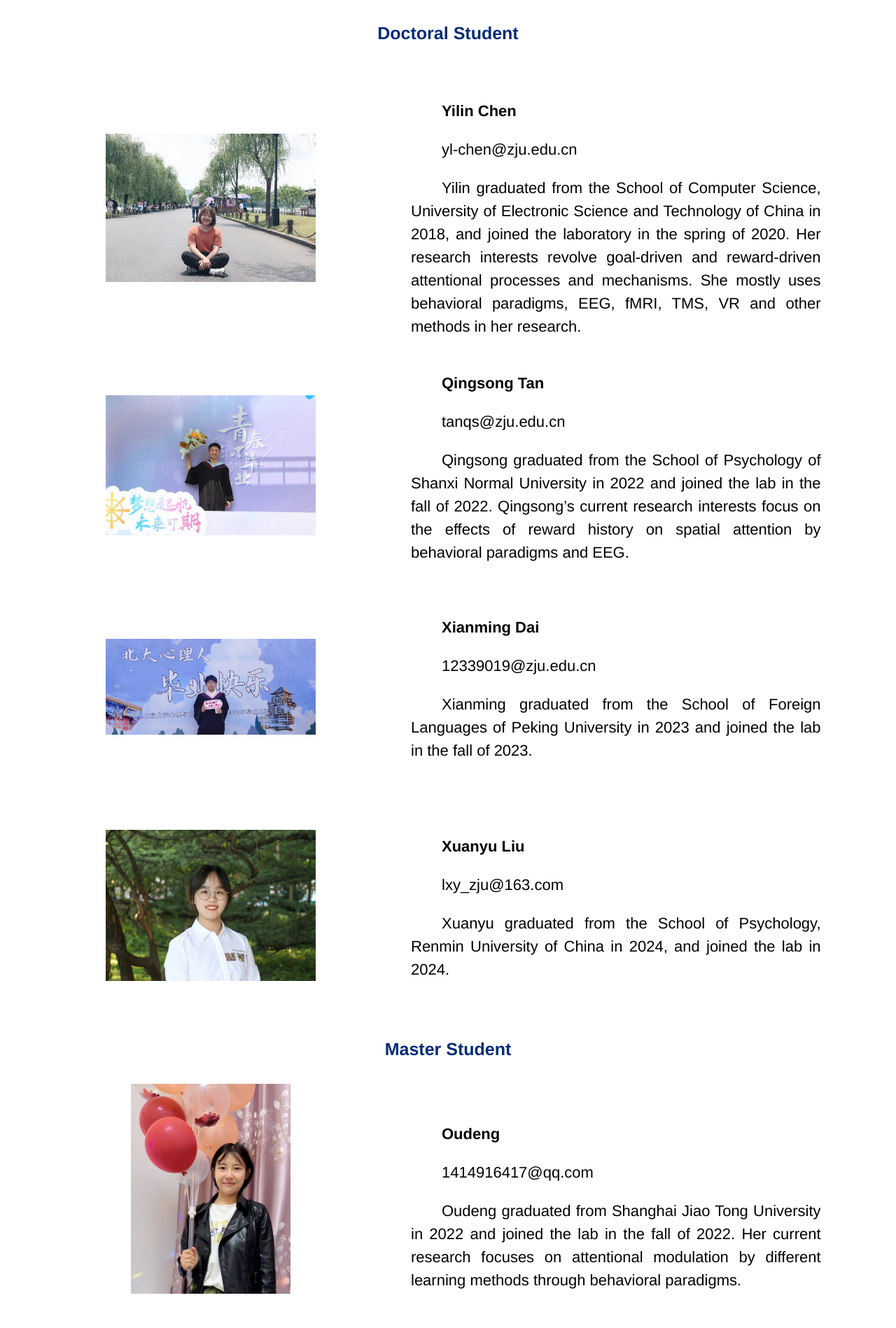
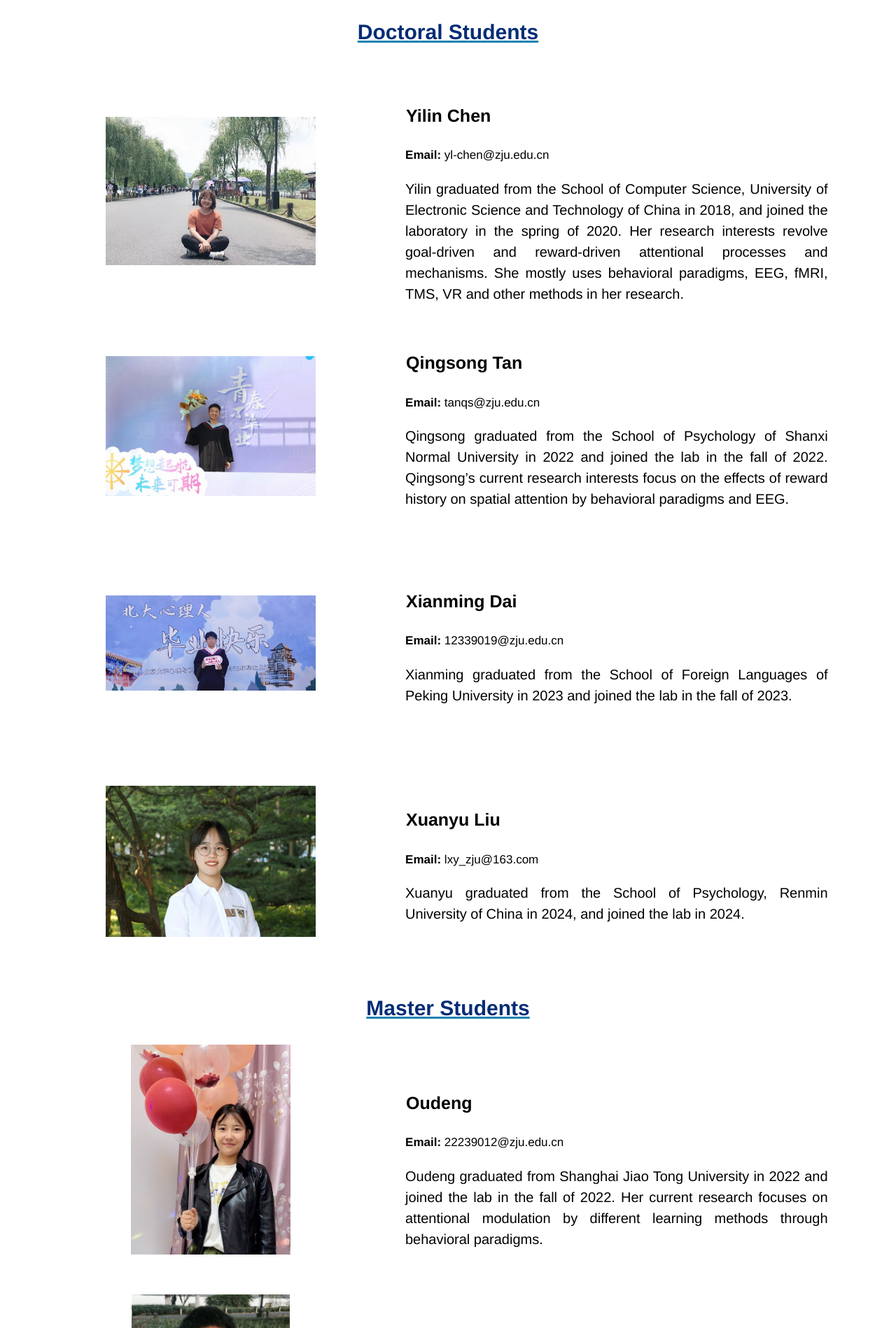
Before and after one commit to oudengjia/LAB, a PHP site: page /people.html in a window 1280 px wide. Shown: the part 961-2859 px from the top of the page at 70% size. Run offline with PHP 8.4, Linux system fonts and the light colour scheme.

Commit message:
修改文字

```diff
--- a/gallery.html
+++ b/gallery.html
@@ -59,7 +59,5 @@
                 </tr>
               </div>
               </table>
-
-
   </body>
 </html>
--- a/index.html
+++ b/index.html
@@ -85,9 +85,9 @@
         </tr>
         <tr >
             <td >
-              <div style="font-size: 23px;text-indent: 7em;"> &#9993; <b>E-mail</b></div> <div class='disress'> gongmy426@zju.edu.cn</div><br>
-              <div style="font-size: 23px;text-indent: 7em;"> &#9742; <b>Tel</b></div><div class='disress'> N/A</div><br>
-              <div style="font-size: 23px;text-indent: 7em;">&#128205; <b>Address</b></div><div class='disress'>Department of Psychology and Behavioral Sciences, Zijingang Campus, Zhejiang University, China </div><br>
+              <div style="font-size: 20px;text-indent: 7em;"> &#9993; <b>Email</b></div> <div class='disress'> gongmy426@zju.edu.cn</div><br>
+              <div style="font-size: 20px;text-indent: 7em;"> &#9742; <b>Tel</b></div><div class='disress'> N/A</div><br>
+              <div style="font-size: 20px;text-indent: 7em;">&#128205; <b>Address</b></div><div class='disress'>Department of Psychology and Behavioral Sciences, Zijingang Campus, Zhejiang University, China </div><br>
             </td>
         </tr>
         <tr>
--- a/main.css
+++ b/main.css
@@ -68,7 +68,7 @@ div.h1{
 }
 
 div.h2{
-    font-size: 25px;
+    font-size: 30px;
     text-align: left;
     text-indent:4em;
 }
@@ -79,7 +79,7 @@ div.h3{
     text-indent:0em;
 }
 div.h4{
-  font-size: 24px;
+  font-size: 20px;
   text-align: justify;
   text-indent:2em;
 }
@@ -88,14 +88,14 @@ div.h4{
 div.intro{
     text-align: justify;
     text-indent:2em;
-    font-size: 23px;
+    font-size: 20px;
     padding-left: 3em;
 }
 
 div.name{
     text-align: center;
     text-indent:2em;
-    font-size: 23px;
+    font-size: 25px;
     font-weight: bold;
     padding-left: 1em;
 }
@@ -118,8 +118,8 @@ img.Loc{
 }
 
 div.disress{
-  font-size: 20px;
-  text-indent: 8em;
+  font-size: 17px;
+  text-indent: 10em;
   line-height: 1.5;
   text-align: justify;
 }
@@ -150,11 +150,10 @@ div.h2{
 }
 
 div.peopletitle{
-  font-size: 25px;
+  font-size: 30px;
   text-align: center;
   font-weight: bold;
   color: hsl(219, 93%, 24%);
-
 }
 ul.people{
   padding: 0;
@@ -181,13 +180,34 @@ p.alumni{
 
 
 div.peoplecontent{
-  font-size: 22px;
+  font-size: 25px;
   text-align: justify;
   padding-left:5em;
   padding-right:5em
-  text-indent: 2em;
+  text-indent: 0em;
   line-height: 1.5em;
-  margin-left:1em;
+  margin-left:0em;
+  margin-right:5em
+}
+div.peopleEmail{
+  font-size: 17px;
+  text-align: justify;
+  padding-left:5em;
+  padding-right:5em
+  text-indent: 0m;
+  line-height: 1.5em;
+  margin-left:2.3em;
+  margin-right:5em
+}
+
+div.peoplesubcontent{
+  font-size: 20px;
+  text-align: justify;
+  padding-left:5em;
+  padding-right:5em
+  text-indent: 0em;
+  line-height: 1.5em;
+  margin-left:1.2em;
   margin-right:5em
 }
 
@@ -231,16 +251,17 @@ p.pubsubtitle{
     text-align: center;
     font-weight: bold;
     font-size: x-large;
+    font-size: 30px;
 }
 ol.ref{
     margin-left: 7em;
-    font-size: 22px;
+    font-size: 20px;
     margin-right:7em;
 }
 
 ul.ref{
   margin-left: 6em;
-  font-size: 22px;
+  font-size: 20px;
   margin-right:6em;
 }
 
--- a/materials.html
+++ b/materials.html
@@ -114,8 +114,10 @@ password();
                         <p>
                           <li>The manuscript of this website <a href="./materials/网站设置手册.docx">[doc]</a></li>
                         </p>
+                        <p>
+                          <li>The manuscript of server <a href="./materials/manual服务器使用.pdf">[pdf]</a></li>
+                        </p>
                      </div>
-
        </table>
     </div>
     </html>
--- a/news.html
+++ b/news.html
@@ -48,8 +48,9 @@
                 </div>
               -->
        </table>
+
+
        <ul class='ref'>
-
         <p style="font-size: 25px; text-indent: 0px ;color:  hsl(219, 93%, 24%); " > <b>Academic exchange</b></p>
        <li><p>Tan, Q., Gong, M.(2024). Reward history modulates attention based on spatial relationship. The 2024 Academic Annual Meeting of the General and Experimental Psychology Professional Committee of the Chinese Psychological Society, Lanzhou, Gansu</p></li>
        <li><p>Jia, O., Gong, M.(2023). The impact of search mode on reward-driven attentional effects. The 2023 Zhejiang Psychology Academic Conference, Huzhou, Zhejiang</p></li>
--- a/people.html
+++ b/people.html
@@ -33,30 +33,34 @@
       <!--Main part---->
       <!------------------------->
       <div class="peopletitle">
-          <p>Lab Director</p>
+        <span style="text-decoration: underline solid hsl(199, 74%, 40%)"><p>Lab Director</p></span>
       </div>
-
-      <table style="width: 90%; margin: 30px 140px;" border="0">
+      <table style="width: 90%; margin: 20px 140px;" border="0">
           <tr>
           <td align="left">
                <img class='peopleimg' src='./img/people/MengyuanGong.png'>
           </td>
-          <td>
+          <td >
                <br>
                <div class="peoplecontent">
-                <p style="text-indent: 2em"><b>Mengyuan Gong</b><br></p>
-                  <p style="text-indent: 2em"> gongmy426@zju.edu.cn<br></p>
-                  <p style="text-indent: 2em"> Dr. Mengyuan Gong is an Assistant Professor at the Zhejiang University in the Department of Psychology and Behavioral Sciences. She obtained her PhD in Cognitive Neuroscience from Peking University studing the role of value learning in modulating attention and working memory.</p>
+                <p style="text-indent: 0em"><b>Mengyuan Gong</b><br></p>
+                </div>
+                <div class="peopleEmail">
+                  <p style="text-indent: 0em"> <b>Email:</b> gongmy426@zju.edu.cn<br></p>
+                </div>
+                  <div class="peoplesubcontent">
+                  <p style="text-indent: 0em"> Dr. Mengyuan Gong is an Assistant Professor at the Zhejiang University in the Department of Psychology and Behavioral Sciences. She obtained her PhD in Cognitive Neuroscience from Peking University studing the role of value learning in modulating attention and working memory.</p>
+                </div>
         </td>
       </div>
       </tr>
     </table>
 
       <div class="peopletitle">
-        <p>Doctoral Student</p>
+        <span style="text-decoration: underline solid hsl(199, 74%, 40%)"><p>Doctoral Students</p></span>
      </div>
           <!-- Lab People -->
-              <table style="width: 90%; margin: 30px 140px;" border="0">
+              <table style="width: 90%; margin: 20px 140px;" border="0">
               <div style="font-size: 30px; text-align: center;">
 
                 <tr>
@@ -66,11 +70,16 @@
                   <td align="center">
                     <br>
                     <div class="peoplecontent">
-                      <p style="text-indent: 2em"><b>Yilin Chen</b><br></p>
-                    <!--<div class="indent">--><p style="text-indent: 2em">yl-chen@zju.edu.cn<!--</div>--><br></p>
-                    <!--<div class="indent">--><p style="text-indent: 2em">Yilin graduated from the School of Computer Science, University of Electronic Science and Technology of China in 2018, and joined the laboratory in the spring of 2020. Her research interests revolve goal-driven and reward-driven attentional processes and mechanisms. She  mostly uses behavioral paradigms, EEG, fMRI, TMS, VR and other methods in her research.
+                      <p style="text-indent: 0em"><b>Yilin Chen</b><br></p>
+                    </div>
+                    <div class="peopleEmail">
+                      <p style="text-indent: 0em"><b>Email:</b> yl-chen@zju.edu.cn<!--</div>--><br></p>
+                    </div>
+                    <div class="peoplesubcontent">
+                    <!--<div class="indent">-->
+                    <!--<div class="indent">--><p style="text-indent: 0em">Yilin graduated from the School of Computer Science, University of Electronic Science and Technology of China in 2018, and joined the laboratory in the spring of 2020. Her research interests revolve goal-driven and reward-driven attentional processes and mechanisms. She  mostly uses behavioral paradigms, EEG, fMRI, TMS, VR and other methods in her research.
                     </p>
-                    </div>
+                  </div>
                   </td>
                 </tr>
 
@@ -80,9 +89,13 @@
                   </td>
                   <td align="center">
                     <div class="peoplecontent">
-                      <p style="text-indent: 2em"><b>Qingsong Tan</b><br></p>
-                        <p style="text-indent: 2em">tanqs@zju.edu.cn<br></p>
-                          <p style="text-indent: 2em">Qingsong graduated from the School of Psychology of Shanxi Normal University in 2022 and joined the lab in the fall of 2022. Qingsong’s current research interests focus on the effects of reward history on spatial attention by behavioral paradigms and EEG.
+                      <p style="text-indent: 0em"><b>Qingsong Tan</b><br></p>
+                    </div>
+                      <div class="peopleEmail">
+                        <p style="text-indent: 0em"><b>Email:</b> tanqs@zju.edu.cn<br></p>
+                      </div>
+                      <div class="peoplesubcontent">
+                          <p style="text-indent: 0em">Qingsong graduated from the School of Psychology of Shanxi Normal University in 2022 and joined the lab in the fall of 2022. Qingsong’s current research interests focus on the effects of reward history on spatial attention by behavioral paradigms and EEG.
                           </p> </div>
                   </td>
                 </tr>
@@ -93,9 +106,13 @@
                   </td>
                   <td align="center">
                     <div class="peoplecontent">
-                      <p style="text-indent: 2em"><b>Xianming Dai</b><br></p>
-                      <p style="text-indent: 2em">12339019@zju.edu.cn<br></p>
-                      <p style="text-indent: 2em">Xianming graduated from the School of Foreign Languages of Peking University in 2023 and joined the lab in the fall of 2023.
+                      <p style="text-indent: 0em"><b>Xianming Dai</b><br></p>
+                    </div>
+                      <div class="peopleEmail">
+                      <p style="text-indent: 0em"><b>Email:</b> 12339019@zju.edu.cn<br></p>
+                    </div>
+                    <div class="peoplesubcontent">
+                      <p style="text-indent: 0em">Xianming graduated from the School of Foreign Languages of Peking University in 2023 and joined the lab in the fall of 2023.
                     </p></div>
                   </td>
                 <tr>
@@ -106,9 +123,13 @@
                  </td>
                  <td align="center">
                   <div class="peoplecontent">
-                    <p style="text-indent: 2em"><b>Xuanyu Liu</b><br></p>
-                    <p style="text-indent: 2em">lxy_zju@163.com<br></p>
-                      <p style="text-indent: 2em">Xuanyu graduated from the School of Psychology, Renmin University of China in 2024, and joined the lab in 2024.
+                    <p style="text-indent: 0em"><b>Xuanyu Liu</b><br></p>
+                  </div>
+                    <div class="peopleEmail">
+                    <p style="text-indent: 0em"><b>Email:</b> lxy_zju@163.com<br></p>
+                  </div>
+                  <div class="peoplesubcontent">
+                      <p style="text-indent: 0em">Xuanyu graduated from the School of Psychology, Renmin University of China in 2024, and joined the lab in 2024.
                       </p></div>
                  </td>
                 </tr>
@@ -116,7 +137,7 @@
              </table>
 
                  <div class="peopletitle">
-                  <p>Master Student</p>
+                  <span style="text-decoration: underline solid hsl(199, 74%, 40%)"> <p>Master Students</p></span>
                  </div>
 
              <table style="width: 90%; margin: 30px 140px" border="0">
@@ -127,9 +148,13 @@
                   </td>
                   <td align="center">
                     <div class="peoplecontent">
-                      <p style="text-indent: 2em"><b>Oudeng</b><br></p>
-                      <p style="text-indent: 2em">1414916417@qq.com<br></p>
-                        <p style="text-indent: 2em">Oudeng graduated from Shanghai Jiao Tong University in 2022 and joined the lab in the fall of 2022. Her current research focuses on attentional modulation by different learning methods through  behavioral paradigms.
+                      <p style="text-indent: 0em"><b>Oudeng</b><br></p>
+                    </div>
+                    <div class="peopleEmail">
+                      <p style="text-indent: 0em"><b>Email:</b> 22239012@zju.edu.cn<br></p>
+                    </div>
+                    <div class="peoplesubcontent">
+                        <p style="text-indent: 0em">Oudeng graduated from Shanghai Jiao Tong University in 2022 and joined the lab in the fall of 2022. Her current research focuses on attentional modulation by different learning methods through  behavioral paradigms.
                         </p></div>
                   </td>
               </tr>
@@ -140,9 +165,13 @@
                   </td>
                   <td align="center">
                     <div class="peoplecontent">
-                      <p style="text-indent: 2em"> <b>Xiaodong Zhang</b><br></p>
-                      <p style="text-indent: 2em"> 916639792@qq.com<br></p>
-                    <p style="text-indent: 2em">Xiaodong graduated from the Department of Psychology of Zhejiang University in 2023 and will join the lab in the fall of 2024.
+                      <p style="text-indent: 0em"> <b>Xiaodong Zhang</b><br></p>
+                    </div>
+                      <div class="peopleEmail">
+                      <p style="text-indent: 0em"> <b>Email:</b>916639792@qq.com<br></p>
+                    </div>
+                    <div class="peoplesubcontent">
+                    <p style="text-indent: 0em">Xiaodong graduated from the Department of Psychology of Zhejiang University in 2023 and will join the lab in the fall of 2024.
                     </p>
                   </div>
                 </td>
@@ -153,19 +182,19 @@
 
           <!-- Postgraduate student -->
           <div class="peopletitle">
-            <p>Postgraduate Student</p>
+            <span style="text-decoration: underline solid hsl(199, 74%, 40%)">  <p>Postgraduate Students</p></span>
            </div>
 
-          <div class="peoplecontent">
-            <p style="text-align: justify;text-indent: 2em;margin: 10px 50px;"><b>Yuehan Zhou: </b>2021 Postgraduate student.</p>
+          <div class="peoplesubcontent">
+            <p style="text-align: justify;text-indent: 0em;margin: 10px 50px;"><b>Yuehan Zhou: </b>2021 Postgraduate student.</p>
           </div>
 
-          <div class="peoplecontent">
-            <p style="text-align: justify;text-indent: 2em;margin: 10px 50px;"><b>Shuheng Ouyang: </b>2022 Postgraduate student.</p>
+          <div class="peoplesubcontent">
+            <p style="text-align: justify;text-indent: 0em;margin: 10px 50px;"><b>Shuheng Ouyang: </b>2022 Postgraduate student.</p>
           </div>
           <!-- Alumni -->
           <div class="peopletitle">
-            <p>Alumni</p>
+            <span style="text-decoration: underline solid hsl(199, 74%, 40%)">   <p>Alumni</p></span>
            </div>
                 <!--
               <div class="peopletitle">
@@ -175,27 +204,27 @@
                 </tr>
               </div>
               -->
-              <div class="peoplecontent">
-                <p style="text-align: justify;text-indent: 2em;margin: 10px 50px;"><b>Weidi Wu: </b>Master student in the class of 2019.</p>
+              <div class="peoplesubcontent">
+                <p style="text-align: justify;text-indent: 0em;margin: 10px 50px;"><b>Weidi Wu: </b>Master student in the class of 2019.</p>
               </div>
-              <div class="peoplecontent">
-                <p style="text-align: justify;text-indent: 2em;margin: 10px 50px;"><b>Chaoya Pan: </b>Master student in the class of 2021.</p>
+              <div class="peoplesubcontent">
+                <p style="text-align: justify;text-indent: 0em;margin: 10px 50px;"><b>Chaoya Pan: </b>Master student in the class of 2021.</p>
               </div>
-              <div class="peoplecontent">
-                <p style="text-align: justify;text-indent: 2em;margin: 10px 50px;"><b>Shikai Chen: </b> Undergraduate student in the class of 2019. He is currently pursuing a PhD in Psychology from the Chinese University of Hong Kong (full scholarship).</p>
+              <div class="peoplesubcontent">
+                <p style="text-align: justify;text-indent: 0em;margin: 10px 50px;"><b>Shikai Chen: </b> Undergraduate student in the class of 2019. He is currently pursuing a PhD in Psychology from the Chinese University of Hong Kong (full scholarship).</p>
               </div>
 
-              <div class="peoplecontent">
-                <p style="text-align: justify;text-indent: 2em;margin: 10px 50px;"><b>Bolin Chen: </b>Undergraduate student in the class of 2019.
+              <div class="peoplesubcontent">
+                <p style="text-align: justify;text-indent: 0em;margin: 10px 50px;"><b>Bolin Chen: </b>Undergraduate student in the class of 2019.
                    Currently pursuing a master's degree at the School of Art and Archeology in Zhejiang University.</p>
               </div>
 
-              <div class="peoplecontent">
-                <p style="text-align: justify;text-indent: 2em;margin: 10px 50px;"><b>Yunfan BaiZhang: </b>Undergraduate student in the class of 2019. She is currently pursuing a master's degree at the Department of Psychology and Behavioral Sciences in Zhejiang University.</p>
+              <div class="peoplesubcontent">
+                <p style="text-align: justify;text-indent: 0em;margin: 10px 50px;"><b>Yunfan BaiZhang: </b>Undergraduate student in the class of 2019. She is currently pursuing a master's degree at the Department of Psychology and Behavioral Sciences in Zhejiang University.</p>
               </div>
 
-              <div class="peoplecontent">
-                <p style="text-align: justify;text-indent: 2em;margin: 10px 50px;"><b>Sihan Zhang: </b>2020 Postgraduate student.</p>
+              <div class="peoplesubcontent">
+                <p style="text-align: justify;text-indent: 0em;margin: 10px 50px;"><b>Sihan Zhang: </b>Undergraduate student in the class of 2020. </p>
               </div>
               <br><br>
 
```
Also changed, not shown: publications.html (+10 -10 lines), 2 other files.
